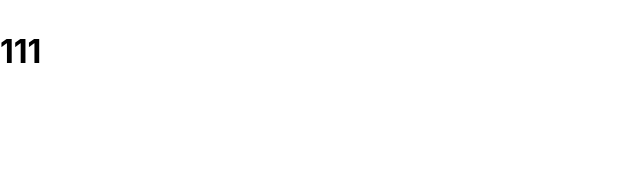
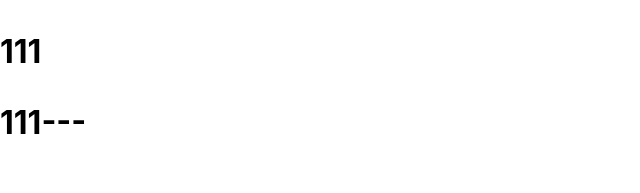
Before and after one commit to yangyunfu-ht/react, a React (Create React App) app: page / in a window 1280 px wide. Shown: the top 193 px of the page, without its empty margins (0-640 px from the left). Built offline with nearby package versions, Linux system fonts and the light colour scheme.

Commit message:
修改APP.js

```diff
--- a/src/App.js
+++ b/src/App.js
@@ -23,7 +23,7 @@ class App extends Component {
     }
     return <h1>
       <p>111</p>
-      {/* <p>111---</p> */}
+      <p>111---</p>
     </h1>
   }
 }
```
